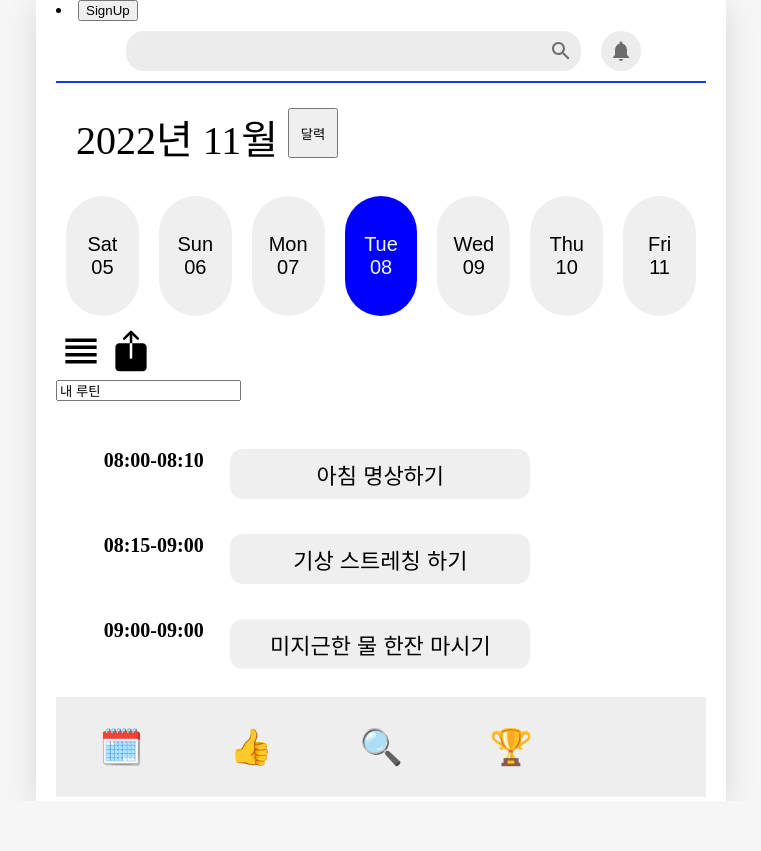
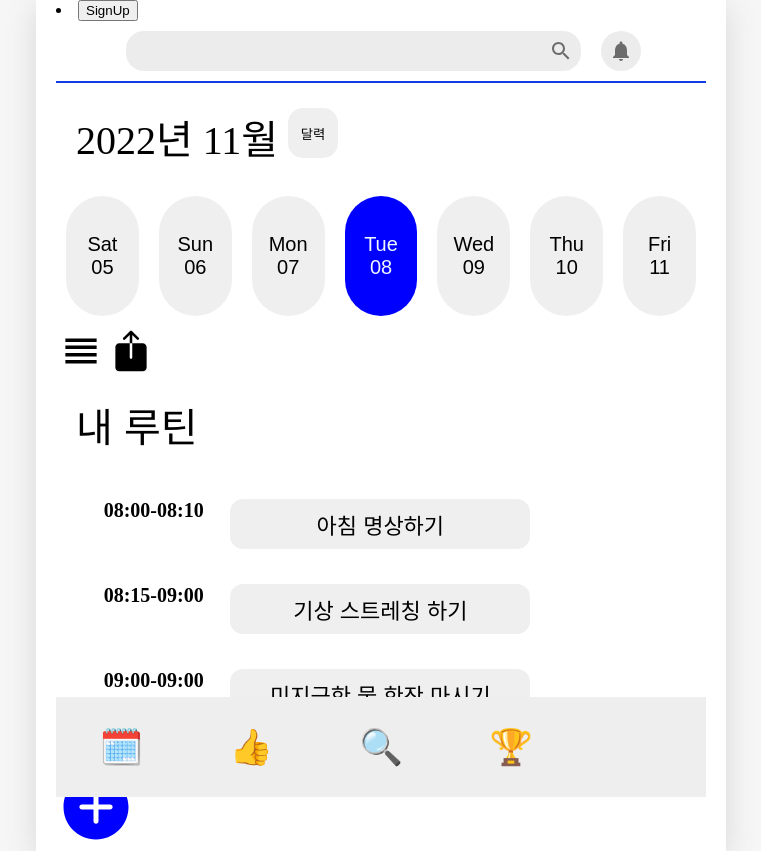
Before and after one commit to suemeeeee/Godtiner, a React (Create React App) app: page / in a window 1280 px wide. Shown: the whole page, without its empty margins (259-1020 px from the left). Before the commit the page ends 801 px from the top, so only its background shows below. Built offline with nearby package versions, Linux system fonts and the light colour scheme.

Commit message:
일단 밥먹기 전에

```diff
--- a/src/Components/Calendar.css
+++ b/src/Components/Calendar.css
@@ -31,3 +31,8 @@
   background-color: blue;
   color: aliceblue;
 }
+
+.calendar_btn {
+  border: 0;
+  border-radius: 15px;
+}
--- a/src/Components/Calendar.js
+++ b/src/Components/Calendar.js
@@ -33,7 +33,9 @@ const Calendar = () => {
     <div>
       <div className="calendarHeader">
         {format(startDate, "yyyy년 MM월 ")}
-        <button onClick={handleClick}>달력</button>
+        <button className="calendar_btn" onClick={handleClick}>
+          달력
+        </button>
       </div>
       {isOpen && (
         <DatePicker selected={startDate} onChange={handleChange} inline />
--- a/src/pages/Home.css
+++ b/src/pages/Home.css
@@ -21,3 +21,16 @@
 .add_btn {
   size: 100;
 }
+
+.routine_name {
+  width: 200px;
+  height: 50px;
+  border: 0;
+  font-size: 40px;
+  padding-left: 20px;
+  padding-top: 20px;
+}
+
+.routine_name:focus {
+  outline: none;
+}
```
Also changed, not shown: src/pages/Home.js (+0 -18 lines).
